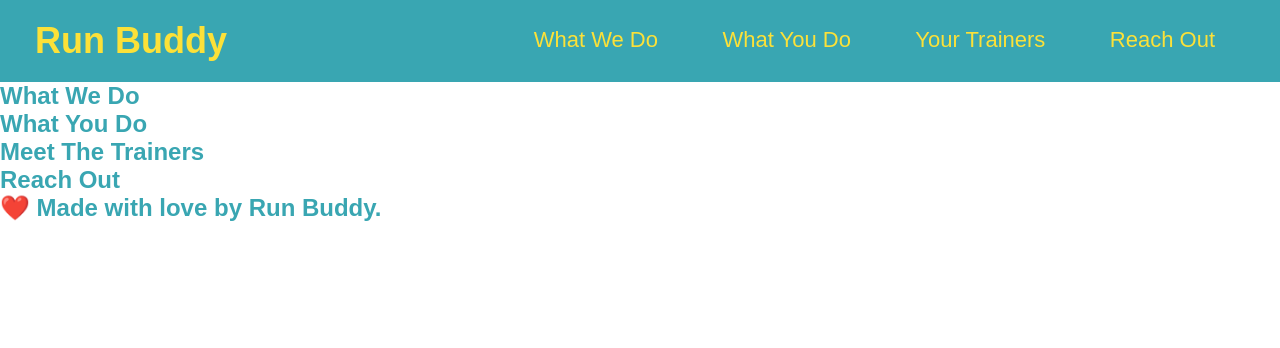
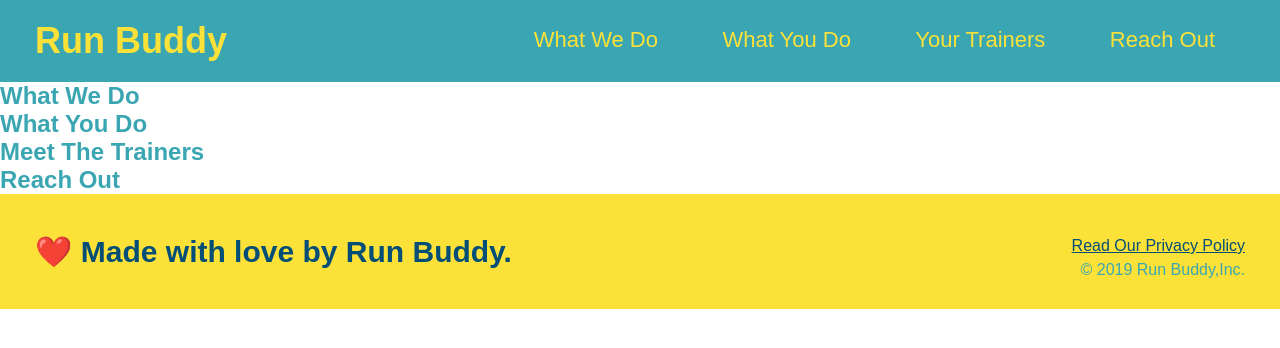
Before and after one commit to sowjanyaTata/run-buddy, a plain HTML site: page index.html in a window 1280 px wide. Drawn offline with Linux system fonts and the light colour scheme.

Commit message:
final output after footer styling

```diff
--- a/assets/css/style.css
+++ b/assets/css/style.css
@@ -38,3 +38,27 @@ header nav ul li a{
     margin: 0;
     padding: 0;
 }
+footer{
+    background-color: #fce138;
+    width: 100%;
+    padding: 40px 35px;
+}
+footer h2{
+    display: inline;
+    margin:0;
+    color: #024e76;
+    font-size: 30px;
+}
+footer div{
+    float:right;
+    line-height: 1.5;
+    text-align: right;
+}
+footer a {
+    color: #024e76;
+}
+*{
+    margin: 0;
+    padding: 0;
+    box-sizing: border-box;
+}
--- a/index.html
+++ b/index.html
@@ -63,6 +63,10 @@
 <!-- footer -->
 <footer>
   <h2>❤️ Made with love by Run Buddy.</h2>
+  <div>
+      <a href="#">Read Our Privacy Policy</a><br/>
+      &copy; 2019 Run Buddy,Inc.
+  </div>
 </footer>
 
     </body>
```
